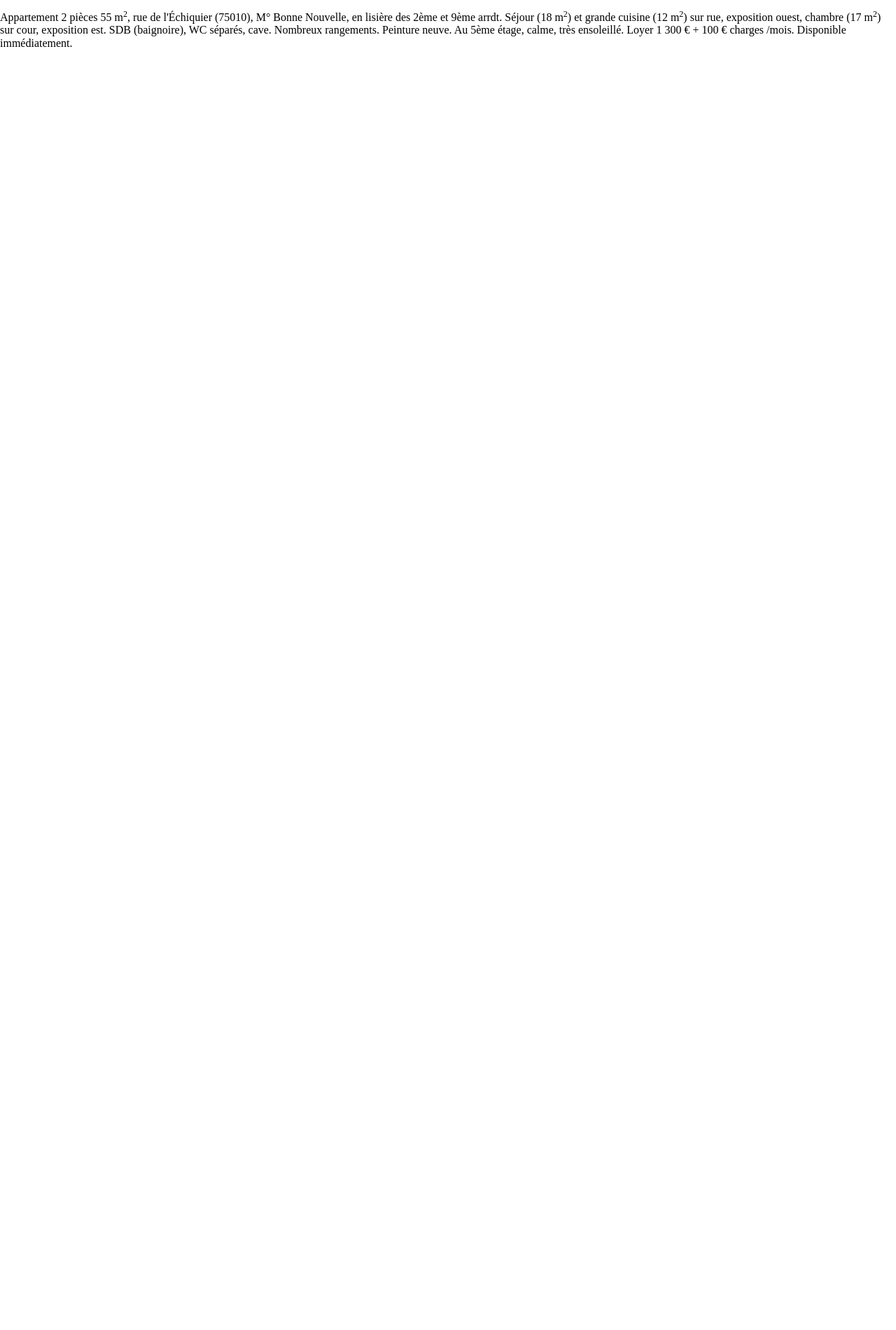
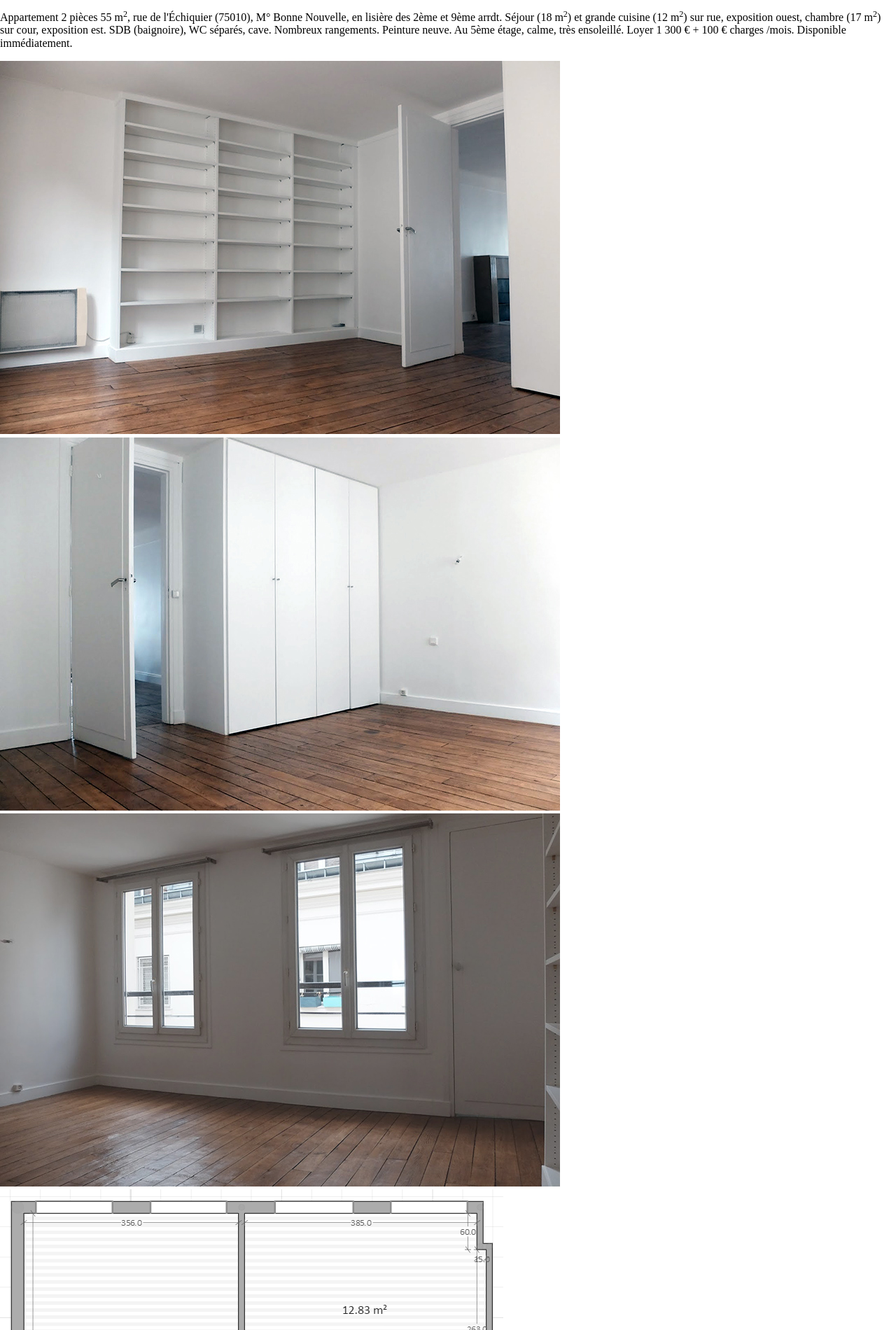
Before and after one commit to nltesown/echiquier, a plain HTML site: page index.html in a window 1280 px wide. Shown: the top 1900 px of the page at 70% size. Before the commit the page ends 800 px from the top, so only its background shows below. Drawn offline with nearby package versions, Linux system fonts and the light colour scheme.

Commit message:
Add images

```diff
--- a/index.html
+++ b/index.html
@@ -14,6 +14,12 @@
     <p>Appartement 2 pièces 55 m<sup>2</sup>, rue de l'Échiquier (75010), M° Bonne Nouvelle, en lisière des 2ème et 9ème arrdt. Séjour (18 m<sup>2</sup>) et grande cuisine (12 m<sup>2</sup>) sur rue, exposition ouest, chambre (17 m<sup>2</sup>) sur cour, exposition est. SDB (baignoire), WC séparés, cave. Nombreux rangements. Peinture neuve. Au 5ème étage, calme, très ensoleillé. Loyer 1&nbsp;300 &euro; + 100 &euro; charges /mois. Disponible immédiatement.</p>
 
 
+    <img src="img/chambre-1.jpg" alt="Chambre">
+    <img src="img/chambre-2.jpg" alt="Chambre">
+    <img src="img/chambre-3.jpg" alt="Chambre">
+    <img src="img/plan.png" alt="Plan">
+
+
     <script src="http://ajax.googleapis.com/ajax/libs/jquery/2.1.3/jquery.min.js"></script>
   </body>
 </html>
```
Also changed, not shown: img/chambre-1.jpg (added), img/chambre-2.jpg (added), img/chambre-3.jpg (added), img/plan.png (added), img/sejour-1.jpg (added), img/sejour-2.jpg (added).
